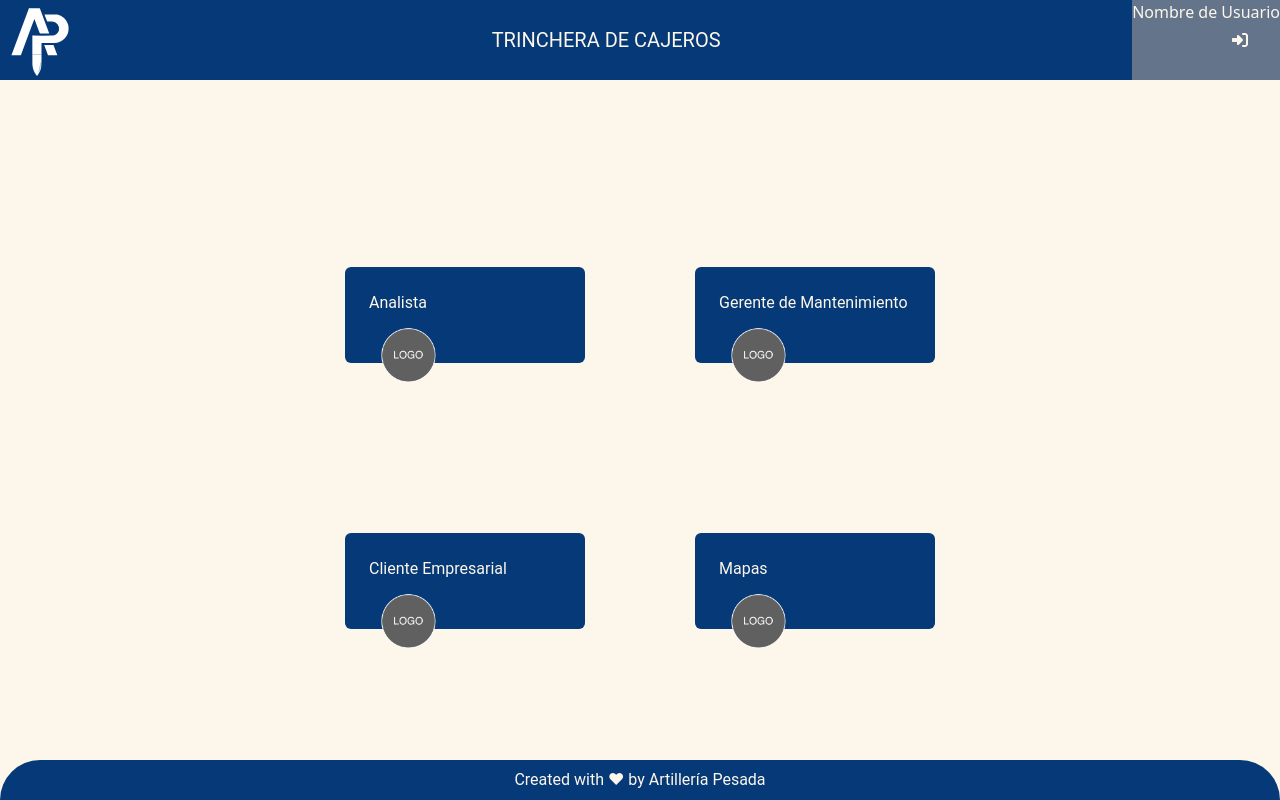
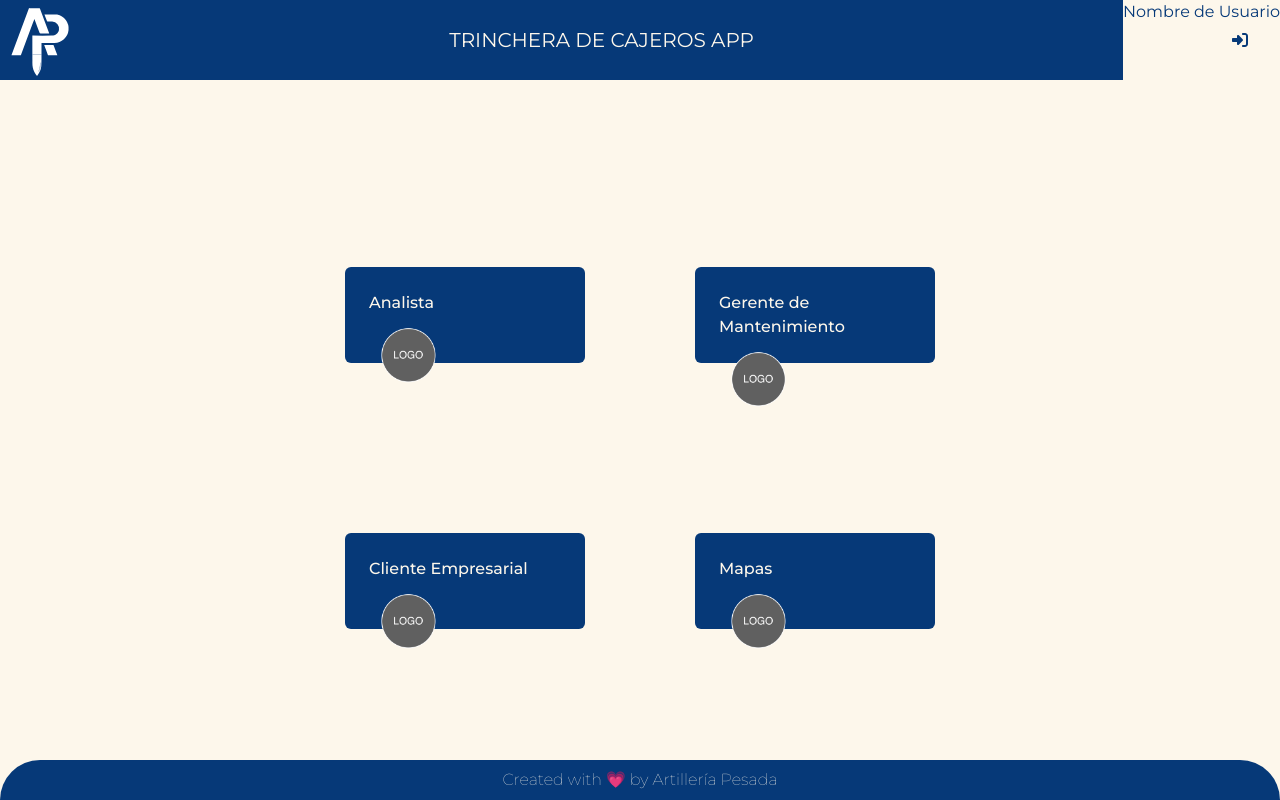
Before and after one commit to Artilleria-Pesada-Platform/ATM-App, a React (Vite) app: page / in a window 1280 px wide. Built offline with nearby package versions, Linux system fonts and the light colour scheme.

Commit message:
Agrega fuentes y colores

```diff
--- a/index.html
+++ b/index.html
@@ -3,6 +3,11 @@
   <head>
     <meta charset="UTF-8" />
     <link rel="icon" type="image/svg+xml" href="/LogoFondo.svg" />
+
+    <style>
+        @import url('https://fonts.googleapis.com/css2?family=Montserrat:wght@100;200;300;400;500;600;700;800;900&display=swap');
+    </style>
+
     <meta name="viewport" content="width=device-width, initial-scale=1.0" />
     <title>Trinchera de Cajeros</title>
   </head>
--- a/src/components/shared/Log.tsx
+++ b/src/components/shared/Log.tsx
@@ -4,8 +4,8 @@ import React from 'react'
 
 export const Log = () => {
   return (
-    <div className='bg-slate-500'>
-        <div className='flex flex-row'>
+    <div className='bg-white text-blueDark'>
+        <div className='flex flex-row font-normal '>
             <span>Nombre de Usuario</span>
             <FontAwesomeIcon className='my-8 mr-8 absolute right-0' icon={faRightToBracket}/>
         </div>
--- a/src/index.css
+++ b/src/index.css
@@ -15,9 +15,6 @@ body {
   padding: 0;
   width: 100%;
   height: 100%;
+  font-family: 'Montserrat', sans-serif;
+  font-weight: 500;
 }
-
-/* @font-face {
-  font-family: "Monstserrat-Regular";
-  src: url("../src/assets/fonts/Monstserrat.otf");
-} */
--- a/src/pages/LandingPage.tsx
+++ b/src/pages/LandingPage.tsx
@@ -9,16 +9,16 @@ import { Log } from '../components/shared/Log';
 export const LandingPage = () => {
   return (
     <>
-      <div className='bg-white h-screen w-full flex flex-col justify-between bold'>
+      <div className='bg-white h-screen w-full flex flex-col justify-between'>
         <div className='h-20 bg-blueDark text-white w-full flex mb-14'>
           <div className='w-20 my-1'>
             <img src={LogoAP} alt = "ArtilleriaPesadaLogo"></img>
           </div>
-          <span className='m-auto text-xl uppercase font-roboto'>Trinchera de cajeros</span>
+          <span className='m-auto text-xl uppercase  font-normal hover:font-bold'>Trinchera de cajeros APP</span>
           <Log></Log>
         </div>
 
-        <div className=' h-4/6 w-120 sm:w-150 md:w-175 m-auto flex flex-col justify-around font-roboto'>
+        <div className=' h-4/6 w-120 sm:w-150 md:w-175 m-auto flex flex-col justify-around'>
           <div className='h-1/2 flex flex-col sm:flex-row justify-around items-center '>
             <DashboardBox titulo='Analista' logo={logoPl} link = "/Analisis"></DashboardBox>
             <DashboardBox titulo='Gerente de Mantenimiento' logo={logoPl} link = "/Gerencia"></DashboardBox>
@@ -28,8 +28,8 @@ export const LandingPage = () => {
             <DashboardBox titulo='Mapas' logo={logoPl} link = "/Mapas"></DashboardBox>
           </div>
         </div>
-        <footer className="static bg-blueDark h-10 rounded-t-full font-roboto flex">
-          <span className='text-white m-auto font-roboto'>Created with ♥ by Artillería Pesada</span>
+        <footer className="static bg-blueDark h-10 rounded-t-full flex">
+          <span className='text-white m-auto font-hairline'>Created with &#128151; by Artillería Pesada</span>
         </footer>
       </div>
 
--- a/tailwind.config.cjs
+++ b/tailwind.config.cjs
@@ -121,32 +121,23 @@ module.exports = {
         inner: "inset 0 2px 4px 0 rgba(0, 0, 0, 0.05)",
       },
       fontFamily: {
-        roboto: [
-          "Roboto",
-          "ui-sans-serif",
-          "system-ui",
-          "-apple-system",
-          '"Segoe UI"',
-          "sans-serif",
-        ],
-        sans: [
-          "ui-sans-serif",
-          "system-ui",
-          "-apple-system",
-          '"Segoe UI"',
-          "sans-serif",
-        ],
-        serif: [
-          "ui-serif",
-          "Georgia",
-          "Cambria",
-          '"Times New Roman"',
-          "Times",
-          "serif",
-        ],
         sansef: ['Helvetica', 'Arial', 'sans-serif'],
+        monse: ['Montserrat', 'sans-serif'],
         // monstserrat: ['Monstserrat'],
         mono: ["ui-monospace", "Menlo", "Consolas", "monospace"],
+      },
+      fontWeight: {
+        hairline: 100,
+        'extra-light': 100,
+        thin: 200,
+        light: 300,
+        normal: 400,
+        medium: 500,
+        semibold: 600,
+        bold: 700,
+        extrabold: 800,
+        'extra-bold': 800,
+        black: 900,
       },
       fontSize: {
         0: "0",
```
Also changed, not shown: src/assets/fonts/Montserrat-Bold.otf (deleted), src/assets/fonts/Montserrat-Regular.otf (deleted).
